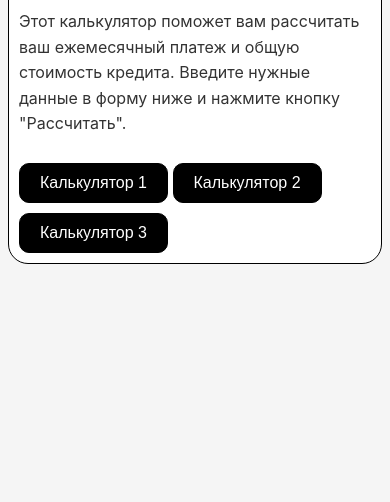
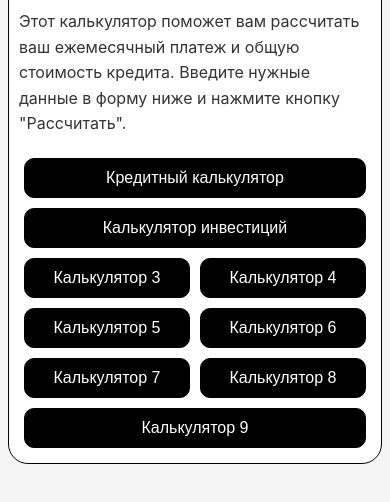
Before and after one commit to logotipza/Calc, a plain HTML site: page index.html in a window 390 px wide. Shown: the part 120-622 px from the top of the page. Drawn offline with Linux system fonts and the light colour scheme.

Commit message:
flex buttons

```diff
--- a/css/style.css
+++ b/css/style.css
@@ -1,3 +1,4 @@
+/* Общие стили */
 :root {
     --primary-color: #000;
     --secondary-color: #fff;
@@ -83,6 +84,8 @@ button {
     font-size: 16px;
     margin-top: 10px;
     transition-duration: 0.4s;
+    flex-grow: 1;
+    margin: 5px;
 }
 
 button:hover {
@@ -131,6 +134,7 @@ button:hover {
     color: var(--secondary-color);
 }
 
+/* Адаптивные стили */
 @media only screen and (max-width: 768px) {
     .container {
         padding: 10px;
@@ -140,4 +144,16 @@ button:hover {
     select {
         font-size: 16px;
     }
+
+    .calculator-buttons {
+        display: flex;
+        flex-wrap: wrap;
+        justify-content: center;
+        align-items: center;
+    }
+
+    .calculator-buttons button {
+        margin: 5px;
+        flex-grow: 1;
+    }
 }
--- a/index.html
+++ b/index.html
@@ -2,16 +2,23 @@
 <html>
 <head>
     <title>Калькуляторы</title>
+    <meta name="viewport" content="width=device-width, initial-scale=1">
     <link rel="stylesheet" type="text/css" href="css/style.css">
 </head>
 <body>
     <div class="container">
         <h1>Выберите калькулятор:</h1>
         <p>Этот калькулятор поможет вам рассчитать ваш ежемесячный платеж и общую стоимость кредита. Введите нужные данные в форму ниже и нажмите кнопку "Рассчитать".</p>
-        <div>
-            <button onclick="window.location.href='calcs/calculator1.html'">Калькулятор 1</button>
-            <button onclick="window.location.href='calcs/calculator2.html'">Калькулятор 2</button>
+        <div class="calculator-buttons">
+            <button onclick="window.location.href='calcs/calculator1.html'">Кредитный калькулятор</button>
+            <button onclick="window.location.href='calcs/calculator2.html'">Калькулятор инвестиций</button>
             <button onclick="window.location.href='calcs/calculator3.html'">Калькулятор 3</button>
+            <button onclick="window.location.href='calcs/calculator4.html'">Калькулятор 4</button>
+            <button onclick="window.location.href='calcs/calculator5.html'">Калькулятор 5</button>
+            <button onclick="window.location.href='calcs/calculator6.html'">Калькулятор 6</button>
+            <button onclick="window.location.href='calcs/calculator7.html'">Калькулятор 7</button>
+            <button onclick="window.location.href='calcs/calculator8.html'">Калькулятор 8</button>
+            <button onclick="window.location.href='calcs/calculator9.html'">Калькулятор 9</button>
             <!-- добавьте еще кнопки для других калькуляторов -->
         </div>
     </div>
```
Also changed, not shown: calcs/calculator1.html (+1 -0 lines), calcs/calculator2.html (+1 -0 lines), js/numbers.js (+0 -12 lines).
